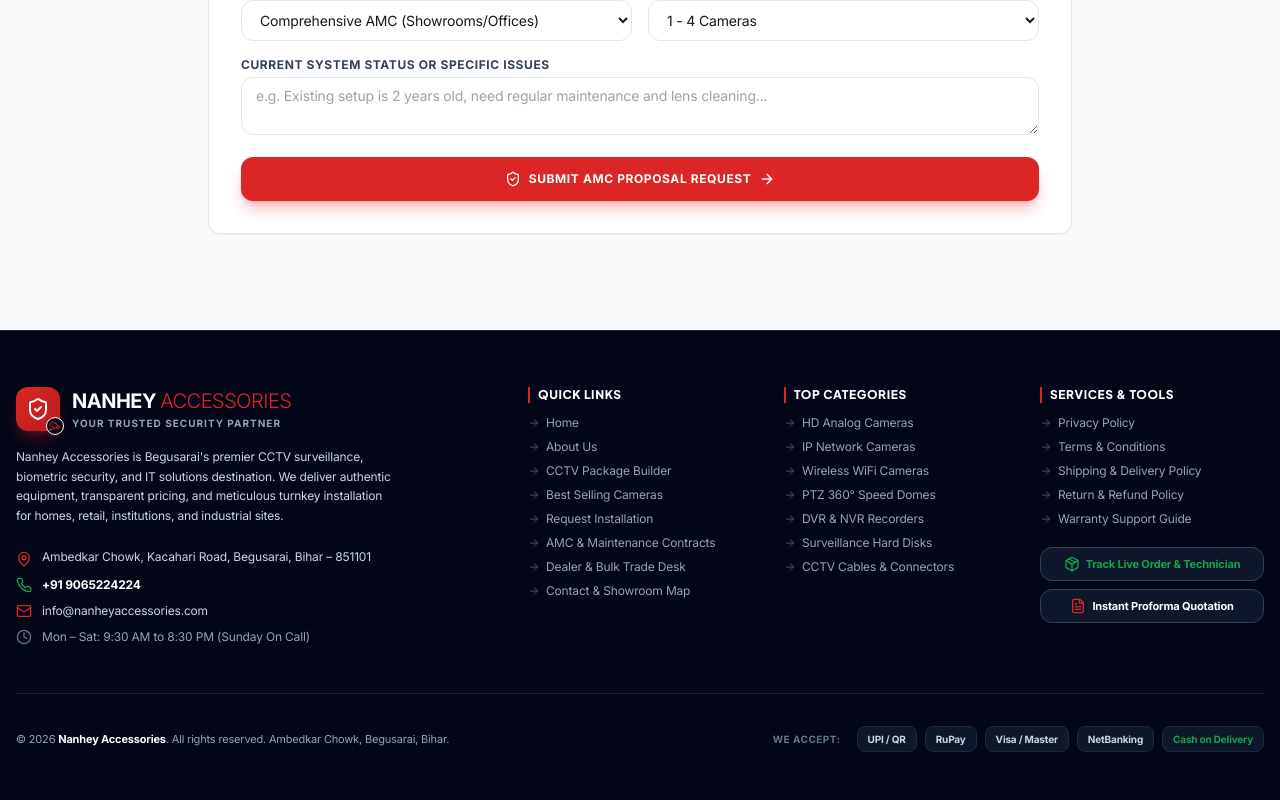
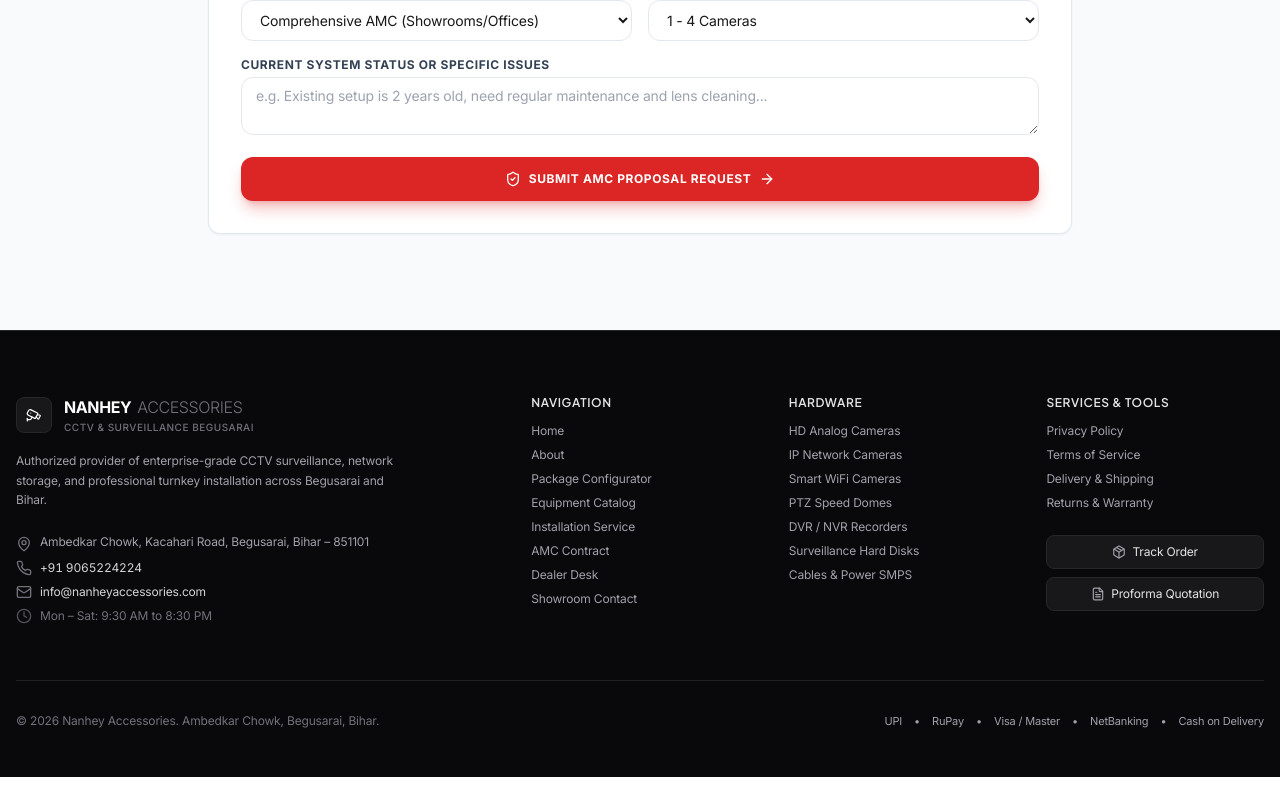
Before and after one commit to khrishChauhan/Nanhey-Accessories-, a Next.js app: page /amc in a window 1280 px wide. Shown: the part 1503-2303 px from the top of the page. After the commit the page ends 2280 px from the top, so only its background shows below. Built offline with nearby package versions, Linux system fonts and the light colour scheme.

Commit message:
refactor(details): streamline badges, bottom navigation, and clean up visual noise

```diff
--- a/src/components/footer/Footer.tsx
+++ b/src/components/footer/Footer.tsx
@@ -3,17 +3,13 @@
 import React, { useState } from "react";
 import Link from "next/link";
 import {
-  ShieldCheck,
   MapPin,
   Phone,
   Mail,
   Clock,
-  ArrowRight,
   Cctv,
-  CreditCard,
-  CheckCircle2,
+  Package,
   FileText,
-  Package,
 } from "lucide-react";
 import GSTQuotationModal from "@/components/quote/GSTQuotationModal";
 import OrderTrackingModal from "@/components/tracking/OrderTrackingModal";
@@ -28,114 +24,97 @@
 
   const quickLinks = [
     { label: "Home", href: "/" },
-    { label: "About Us", href: "/about" },
-    { label: "CCTV Package Builder", href: "/#builder" },
-    { label: "Best Selling Cameras", href: "/#bestsellers" },
-    { label: "Request Installation", href: "/installation" },
-    { label: "AMC & Maintenance Contracts", href: "/amc" },
-    { label: "Dealer & Bulk Trade Desk", href: "/dealer" },
-    { label: "Contact & Showroom Map", href: "/contact" },
+    { label: "About", href: "/about" },
+    { label: "Package Configurator", href: "/#builder" },
+    { label: "Equipment Catalog", href: "/#catalog" },
+    { label: "Installation Service", href: "/installation" },
+    { label: "AMC Contract", href: "/amc" },
+    { label: "Dealer Desk", href: "/dealer" },
+    { label: "Showroom Contact", href: "/contact" },
   ];
 
   const categories = [
     { label: "HD Analog Cameras", href: "/#catalog" },
     { label: "IP Network Cameras", href: "/#catalog" },
-    { label: "Wireless WiFi Cameras", href: "/#catalog" },
-    { label: "PTZ 360° Speed Domes", href: "/#catalog" },
-    { label: "DVR & NVR Recorders", href: "/#catalog" },
+    { label: "Smart WiFi Cameras", href: "/#catalog" },
+    { label: "PTZ Speed Domes", href: "/#catalog" },
+    { label: "DVR / NVR Recorders", href: "/#catalog" },
     { label: "Surveillance Hard Disks", href: "/#catalog" },
-    { label: "CCTV Cables & Connectors", href: "/#catalog" },
+    { label: "Cables & Power SMPS", href: "/#catalog" },
   ];
 
   const policies = [
     { label: "Privacy Policy", href: "#" },
-    { label: "Terms & Conditions", href: "#" },
-    { label: "Shipping & Delivery Policy", href: "#" },
-    { label: "Return & Refund Policy", href: "#" },
-    { label: "Warranty Support Guide", href: "#" },
+    { label: "Terms of Service", href: "#" },
+    { label: "Delivery & Shipping", href: "#" },
+    { label: "Returns & Warranty", href: "#" },
   ];
 
   return (
-    <footer id="about" className="bg-slate-950 text-slate-400 border-t border-slate-800 pt-14 pb-20 sm:pb-12 text-xs">
+    <footer id="about" className="bg-[#09090B] text-zinc-400 border-t border-zinc-800 pt-16 pb-20 sm:pb-12 text-xs">
       <div className="max-w-7xl mx-auto px-4">
         {/* Main Footer Columns */}
-        <div className="grid grid-cols-1 md:grid-cols-2 lg:grid-cols-5 gap-8 mb-12">
+        <div className="grid grid-cols-1 md:grid-cols-2 lg:grid-cols-5 gap-10 mb-14">
           {/* Column 1: Company Profile (lg:col-span-2) */}
           <div className="lg:col-span-2 space-y-4">
             {/* Logo */}
             <Link href="/" className="flex items-center gap-3">
-              <div className="relative flex h-11 w-11 items-center justify-center rounded-xl bg-gradient-to-br from-brand-red to-red-700 text-white shadow-lg shadow-brand-red/30">
-                <ShieldCheck className="h-6 w-6" />
-                <div className="absolute -bottom-1 -right-1 bg-slate-950 rounded-full p-0.5 border border-white">
-                  <Cctv className="h-3 w-3 text-brand-red" />
-                </div>
+              <div className="flex h-9 w-9 items-center justify-center rounded bg-zinc-900 border border-zinc-800 text-white">
+                <Cctv className="h-4 w-4 stroke-[1.75]" />
               </div>
               <div>
-                <div className="flex items-center gap-1">
-                  <span className="text-xl font-black tracking-tight text-white">
-                    NANHEY
-                  </span>
-                  <span className="text-xl font-light tracking-tight text-brand-red">
-                    ACCESSORIES
-                  </span>
+                <div className="flex items-baseline gap-1.5 font-bold tracking-tight text-white text-base">
+                  <span>NANHEY</span>
+                  <span className="font-light text-zinc-500">ACCESSORIES</span>
                 </div>
-                <p className="text-[10px] font-bold text-slate-400 uppercase tracking-widest">
-                  Your Trusted Security Partner
+                <p className="text-[10px] font-medium text-zinc-500 uppercase tracking-wider">
+                  CCTV & Surveillance Begusarai
                 </p>
               </div>
             </Link>
 
-            <p className="text-slate-300 leading-relaxed text-xs max-w-sm">
-              Nanhey Accessories is Begusarai's premier CCTV surveillance, biometric security, and IT solutions destination. We deliver authentic equipment, transparent pricing, and meticulous turnkey installation for homes, retail, institutions, and industrial sites.
+            <p className="text-zinc-400 leading-relaxed text-xs max-w-sm">
+              Authorized provider of enterprise-grade CCTV surveillance, network storage, and professional turnkey installation across Begusarai and Bihar.
             </p>
 
             {/* Address & Direct Hotlines */}
-            <div className="space-y-2.5 pt-2 text-slate-300">
-              <div className="flex items-start gap-2.5">
-                <MapPin className="h-4 w-4 text-brand-red shrink-0 mt-0.5" />
-                <span className="leading-snug">
-                  Ambedkar Chowk, Kacahari Road, Begusarai, Bihar – 851101
-                </span>
+            <div className="space-y-2 pt-2 text-zinc-400 text-xs">
+              <div className="flex items-start gap-2">
+                <MapPin className="h-4 w-4 text-zinc-500 shrink-0 mt-0.5" />
+                <span>Ambedkar Chowk, Kacahari Road, Begusarai, Bihar – 851101</span>
               </div>
-              <div className="flex items-center gap-2.5">
-                <Phone className="h-4 w-4 text-brand-accent-green shrink-0" />
-                <a
-                  href="tel:+919065224224"
-                  className="font-bold text-white hover:text-brand-red transition-colors"
-                >
+              <div className="flex items-center gap-2">
+                <Phone className="h-4 w-4 text-zinc-500 shrink-0" />
+                <a href="tel:+919065224224" className="text-zinc-300 hover:text-white transition-colors tabular-nums">
                   +91 9065224224
                 </a>
               </div>
-              <div className="flex items-center gap-2.5">
-                <Mail className="h-4 w-4 text-brand-red shrink-0" />
-                <a
-                  href="mailto:info@nanheyaccessories.com"
-                  className="hover:text-white transition-colors"
-                >
+              <div className="flex items-center gap-2">
+                <Mail className="h-4 w-4 text-zinc-500 shrink-0" />
+                <a href="mailto:info@nanheyaccessories.com" className="text-zinc-300 hover:text-white transition-colors">
                   info@nanheyaccessories.com
                 </a>
               </div>
-              <div className="flex items-center gap-2.5 text-slate-400">
-                <Clock className="h-4 w-4 text-slate-500 shrink-0" />
-                <span>Mon – Sat: 9:30 AM to 8:30 PM (Sunday On Call)</span>
+              <div className="flex items-center gap-2 text-zinc-500">
+                <Clock className="h-4 w-4 text-zinc-600 shrink-0" />
+                <span>Mon – Sat: 9:30 AM to 8:30 PM</span>
               </div>
             </div>
           </div>
 
           {/* Column 2: Quick Links */}
           <div className="space-y-3">
-            <h4 className="text-xs font-black uppercase tracking-wider text-white border-l-2 border-brand-red pl-2">
-              Quick Links
+            <h4 className="text-xs font-semibold uppercase tracking-wider text-zinc-200">
+              Navigation
             </h4>
             <ul className="space-y-2">
               {quickLinks.map((link, idx) => (
                 <li key={idx}>
                   <Link
                     href={link.href}
-                    className="hover:text-brand-red transition-colors flex items-center gap-1.5 group"
+                    className="text-zinc-400 hover:text-white transition-colors block"
                   >
-                    <ArrowRight className="h-3 w-3 text-slate-600 group-hover:text-brand-red group-hover:translate-x-0.5 transition-all" />
-                    <span>{link.label}</span>
+                    {link.label}
                   </Link>
                 </li>
               ))}
@@ -144,27 +123,26 @@
 
           {/* Column 3: Categories */}
           <div className="space-y-3">
-            <h4 className="text-xs font-black uppercase tracking-wider text-white border-l-2 border-brand-red pl-2">
-              Top Categories
+            <h4 className="text-xs font-semibold uppercase tracking-wider text-zinc-200">
+              Hardware
             </h4>
             <ul className="space-y-2">
               {categories.map((cat, idx) => (
                 <li key={idx}>
                   <Link
                     href={cat.href}
-                    className="hover:text-brand-red transition-colors flex items-center gap-1.5 group"
+                    className="text-zinc-400 hover:text-white transition-colors block"
                   >
-                    <ArrowRight className="h-3 w-3 text-slate-600 group-hover:text-brand-red group-hover:translate-x-0.5 transition-all" />
-                    <span>{cat.label}</span>
+                    {cat.label}
                   </Link>
                 </li>
               ))}
             </ul>
           </div>
 
-          {/* Column 4: Customer Support, Quotations & Tracking */}
+          {/* Column 4: Services & Tools */}
           <div className="space-y-3">
-            <h4 className="text-xs font-black uppercase tracking-wider text-white border-l-2 border-brand-red pl-2">
+            <h4 className="text-xs font-semibold uppercase tracking-wider text-zinc-200">
               Services & Tools
             </h4>
             <ul className="space-y-2">
@@ -172,64 +150,51 @@
                 <li key={idx}>
                   <a
                     href={p.href}
-                    className="hover:text-brand-red transition-colors flex items-center gap-1.5 group"
+                    className="text-zinc-400 hover:text-white transition-colors block"
                   >
-                    <ArrowRight className="h-3 w-3 text-slate-600 group-hover:text-brand-red group-hover:translate-x-0.5 transition-all" />
-                    <span>{p.label}</span>
+                    {p.label}
                   </a>
                 </li>
               ))}
             </ul>
 
-            {/* Live Order Tracking Trigger */}
-            <div className="pt-2 space-y-2">
+            {/* Quiet Action Buttons */}
+            <div className="pt-3 space-y-2">
               <button
                 onClick={() => setIsTrackingModalOpen(true)}
-                className="w-full flex items-center justify-center gap-1.5 bg-slate-900 hover:bg-slate-800 text-brand-accent-green font-bold py-2 px-3 rounded-xl border border-slate-700 hover:border-brand-accent-green transition-colors text-[11px]"
+                className="w-full flex items-center justify-center gap-1.5 bg-zinc-900 hover:bg-zinc-800 text-zinc-200 py-2 px-3 rounded border border-zinc-800 text-xs transition-colors"
               >
-                <Package className="h-4 w-4" />
-                <span>Track Live Order & Technician</span>
+                <Package className="h-3.5 w-3.5 text-zinc-400" />
+                <span>Track Order</span>
               </button>
 
-              {/* Instant Quotation Generator Trigger Button */}
               <button
                 onClick={() => setIsQuoteModalOpen(true)}
-                className="w-full flex items-center justify-center gap-1.5 bg-slate-900 hover:bg-slate-800 text-white font-bold py-2 px-3 rounded-xl border border-slate-700 hover:border-brand-red transition-colors text-[11px]"
+                className="w-full flex items-center justify-center gap-1.5 bg-zinc-900 hover:bg-zinc-800 text-zinc-200 py-2 px-3 rounded border border-zinc-800 text-xs transition-colors"
               >
-                <FileText className="h-4 w-4 text-brand-red" />
-                <span>Instant Proforma Quotation</span>
+                <FileText className="h-3.5 w-3.5 text-zinc-400" />
+                <span>Proforma Quotation</span>
               </button>
             </div>
           </div>
         </div>
 
         {/* Bottom Bar: Payments & Copyright */}
-        <div className="border-t border-slate-800/80 pt-8 flex flex-col md:flex-row items-center justify-between gap-4">
-          <p className="text-slate-400 text-center md:text-left text-[11px]">
-            © {new Date().getFullYear()} <strong className="text-white">Nanhey Accessories</strong>. All rights reserved.
-            Ambedkar Chowk, Begusarai, Bihar.
+        <div className="border-t border-zinc-800/80 pt-8 flex flex-col md:flex-row items-center justify-between gap-4 text-xs text-zinc-500">
+          <p>
+            © {new Date().getFullYear()} Nanhey Accessories. Ambedkar Chowk, Begusarai, Bihar.
           </p>
 
-          {/* Accepted Payment Badges */}
-          <div className="flex flex-wrap items-center justify-center gap-2">
-            <span className="text-[10px] font-bold uppercase tracking-wider text-slate-500 mr-2">
-              We Accept:
-            </span>
-            <span className="bg-slate-900 border border-slate-800 px-2.5 py-1 rounded text-[10px] font-bold text-slate-300">
-              UPI / QR
-            </span>
-            <span className="bg-slate-900 border border-slate-800 px-2.5 py-1 rounded text-[10px] font-bold text-slate-300">
-              RuPay
-            </span>
-            <span className="bg-slate-900 border border-slate-800 px-2.5 py-1 rounded text-[10px] font-bold text-slate-300">
-              Visa / Master
-            </span>
-            <span className="bg-slate-900 border border-slate-800 px-2.5 py-1 rounded text-[10px] font-bold text-slate-300">
-              NetBanking
-            </span>
-            <span className="bg-slate-900 border border-slate-800 px-2.5 py-1 rounded text-[10px] font-bold text-brand-accent-green">
-              Cash on Delivery
-            </span>
+          <div className="flex flex-wrap items-center gap-3 text-[11px] text-zinc-400">
+            <span>UPI</span>
+            <span>•</span>
+            <span>RuPay</span>
+            <span>•</span>
+            <span>Visa / Master</span>
+            <span>•</span>
+            <span>NetBanking</span>
+            <span>•</span>
+            <span>Cash on Delivery</span>
           </div>
         </div>
       </div>
--- a/src/components/mobile/MobileBottomBar.tsx
+++ b/src/components/mobile/MobileBottomBar.tsx
@@ -6,7 +6,6 @@
   Home,
   Grid,
   Cctv,
-  Phone,
   MessageCircle,
   ShoppingCart,
 } from "lucide-react";
@@ -22,35 +21,35 @@
   const { cartCount, openCart } = useShop();
 
   return (
-    <div className="fixed bottom-0 left-0 right-0 z-40 bg-white/95 backdrop-blur-md border-t border-slate-200 py-1.5 px-3 md:hidden shadow-[0_-4px_12px_rgba(0,0,0,0.08)]">
+    <div className="fixed bottom-0 left-0 right-0 z-40 bg-white/95 backdrop-blur-md border-t border-zinc-200 py-1.5 px-3 md:hidden">
       <div className="grid grid-cols-5 gap-1 items-center text-center">
         {/* Home */}
         <Link
           href="/"
-          className="flex flex-col items-center justify-center py-1 text-slate-600 hover:text-brand-red transition-colors"
+          className="flex flex-col items-center justify-center py-1 text-zinc-500 hover:text-zinc-900 transition-colors"
         >
-          <Home className="h-5 w-5" />
-          <span className="text-[10px] font-semibold mt-0.5">Home</span>
+          <Home className="h-4 w-4" />
+          <span className="text-[10px] font-medium mt-0.5">Home</span>
         </Link>
 
         {/* Categories */}
         <Link
           href="/#catalog"
-          className="flex flex-col items-center justify-center py-1 text-slate-600 hover:text-brand-red transition-colors"
+          className="flex flex-col items-center justify-center py-1 text-zinc-500 hover:text-zinc-900 transition-colors"
         >
-          <Grid className="h-5 w-5" />
-          <span className="text-[10px] font-semibold mt-0.5">Catalog</span>
+          <Grid className="h-4 w-4" />
+          <span className="text-[10px] font-medium mt-0.5">Catalog</span>
         </Link>
 
-        {/* Builder / Center Highlight */}
+        {/* Builder / Center Minimal Button */}
         <Link
           href="/#builder"
-          className="flex flex-col items-center justify-center -mt-4 group"
+          className="flex flex-col items-center justify-center -mt-3 group"
         >
-          <div className="flex h-11 w-11 items-center justify-center rounded-full bg-brand-red text-white shadow-lg shadow-brand-red/40 group-active:scale-95 transition-transform">
-            <Cctv className="h-5 w-5" />
+          <div className="flex h-10 w-10 items-center justify-center rounded-full bg-zinc-900 text-white shadow-sm group-active:scale-95 transition-transform">
+            <Cctv className="h-4 w-4" />
           </div>
-          <span className="text-[10px] font-black text-brand-red mt-0.5 uppercase tracking-tighter">
+          <span className="text-[10px] font-semibold text-zinc-900 mt-0.5">
             Builder
           </span>
         </Link>
@@ -58,17 +57,17 @@
         {/* Cart Trigger */}
         <button
           onClick={openCart}
-          className="relative flex flex-col items-center justify-center py-1 text-slate-600 hover:text-brand-red transition-colors"
+          className="relative flex flex-col items-center justify-center py-1 text-zinc-500 hover:text-zinc-900 transition-colors"
         >
           <div className="relative">
-            <ShoppingCart className="h-5 w-5 text-slate-700" />
+            <ShoppingCart className="h-4 w-4" />
             {cartCount > 0 && (
-              <span className="absolute -top-1 -right-2 flex h-4 w-4 items-center justify-center rounded-full bg-brand-red text-[9px] font-bold text-white">
+              <span className="absolute -top-1 -right-2 flex h-3.5 w-3.5 items-center justify-center rounded-full bg-brand-red text-[8px] font-bold text-white">
                 {cartCount}
               </span>
             )}
           </div>
-          <span className="text-[10px] font-semibold mt-0.5">Cart</span>
+          <span className="text-[10px] font-medium mt-0.5">Cart</span>
         </button>
 
         {/* WhatsApp */}
@@ -76,15 +75,10 @@
           href="https://wa.me/919065224224?text=Hi%20Nanhey%20Accessories,%20I%20am%20interested%20in%20CCTV%20cameras."
           target="_blank"
           rel="noopener noreferrer"
-          className="flex flex-col items-center justify-center py-1 text-emerald-600 hover:text-emerald-700 transition-colors"
+          className="flex flex-col items-center justify-center py-1 text-zinc-500 hover:text-zinc-900 transition-colors"
         >
-          <div className="relative">
-            <MessageCircle className="h-5 w-5 fill-emerald-600 text-white" />
-            <span className="absolute -top-0.5 -right-0.5 h-2 w-2 rounded-full bg-emerald-500 animate-ping"></span>
-          </div>
-          <span className="text-[10px] font-semibold mt-0.5 text-emerald-700">
-            WhatsApp
-          </span>
+          <MessageCircle className="h-4 w-4" />
+          <span className="text-[10px] font-medium mt-0.5">Contact</span>
         </a>
       </div>
     </div>
```
Also changed, not shown: src/components/cart/CartDrawer.tsx (+7 -10 lines), src/components/catalog/ProductFilterBar.tsx (+41 -54 lines), src/components/trust/TrustBadgesBar.tsx (+18 -22 lines).
